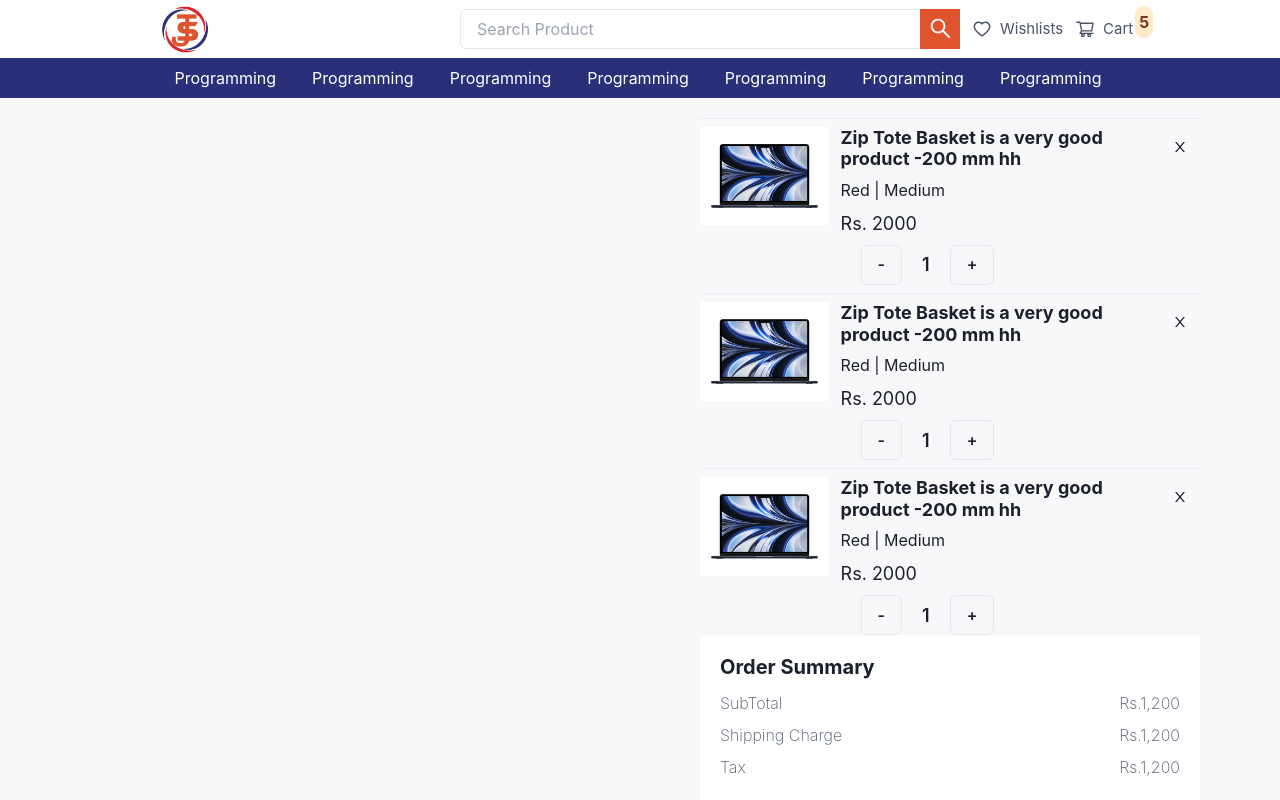
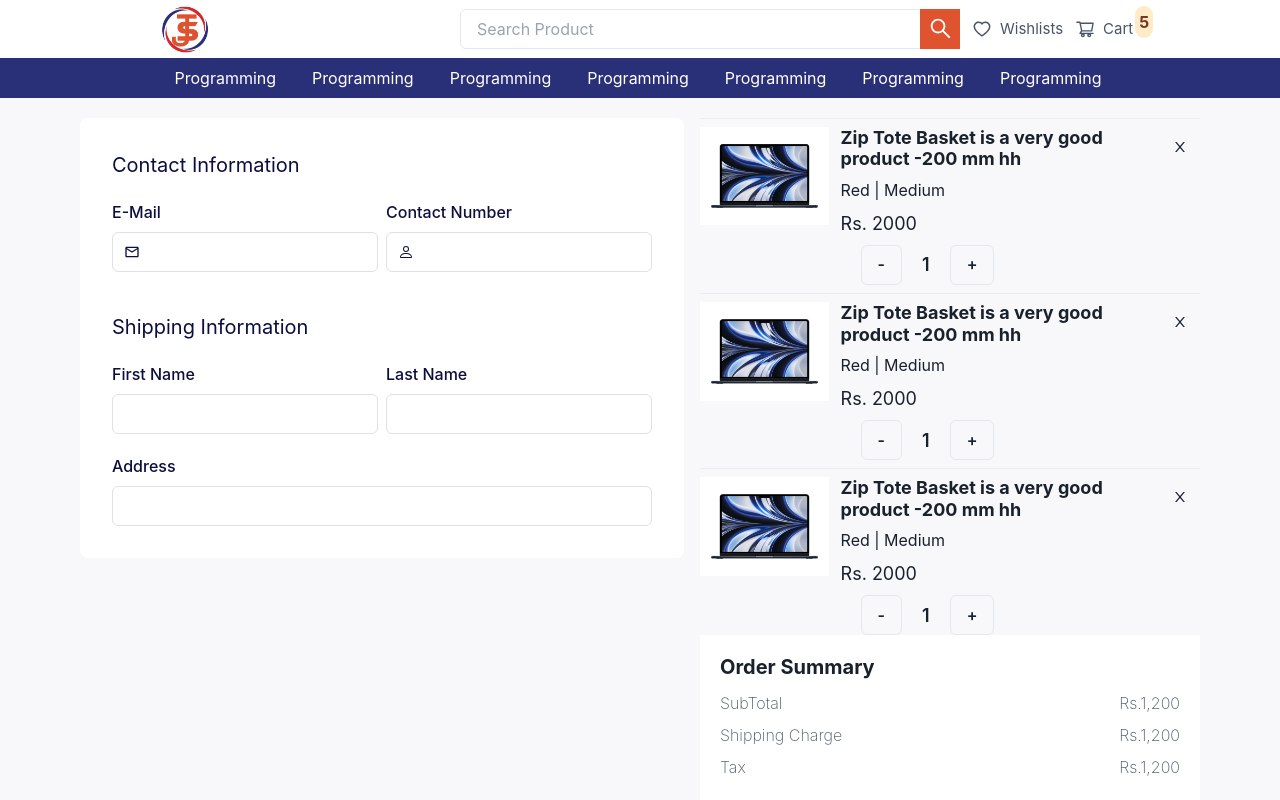
Before and after one commit to PrameshKarki/tinjure-suppliers__frontend, a Next.js app: page /checkout in a window 1280 px wide. Shown: the top 800 px of the page. Built offline with nearby package versions, Linux system fonts and the light colour scheme.

Commit message:
wip: design component

```diff
--- a/package.json
+++ b/package.json
@@ -30,6 +30,7 @@
   "devDependencies": {
     "@graphql-codegen/cli": "3.3.1",
     "@graphql-codegen/client-preset": "3.0.1",
+    "@graphql-typed-document-node/core": "^3.2.0",
     "@types/node": "18.16.2",
     "@types/react": "18.2.0",
     "@types/react-dom": "18.2.1",
--- a/src/__generated__/gql.ts
+++ b/src/__generated__/gql.ts
@@ -1,8 +1,7 @@
 /* eslint-disable */
-import * as types from './graphql';
 import { TypedDocumentNode as DocumentNode } from '@graphql-typed-document-node/core';
 
-const documents = [];
+const documents: any[] = [];
 /**
  * The gql function is used to parse GraphQL queries into a document that can be used by GraphQL clients.
  *
@@ -21,4 +20,4 @@ export function gql(source: string) {
   return (documents as any)[source] ?? {};
 }
 
-export type DocumentType<TDocumentNode extends DocumentNode<any, any>> = TDocumentNode extends DocumentNode<  infer TType,  any>  ? TType  : never;
+export type DocumentType<TDocumentNode extends DocumentNode<any, any>> = TDocumentNode extends DocumentNode<infer TType, any> ? TType : never;
--- a/src/components/common/atoms/CategoryItem.tsx
+++ b/src/components/common/atoms/CategoryItem.tsx
@@ -1,6 +1,6 @@
 import { Box, Text } from "@chakra-ui/react";
 import Image from "next/image";
-import { CategorySchema } from "../../__generated__/graphql";
+import { CategorySchema } from "../../../__generated__/graphql";
 
 interface IProps {
   category?: CategorySchema;
--- a/src/components/common/atoms/ProductCard.tsx
+++ b/src/components/common/atoms/ProductCard.tsx
@@ -1,7 +1,7 @@
 import { Badge, Box, Text } from "@chakra-ui/react";
 import Image from "next/image";
 import Link from "next/link";
-import { ProductSchema } from "../../__generated__/graphql";
+import { ProductSchema } from "../../../__generated__/graphql";
 
 interface IProps {
   product?: ProductSchema;
--- a/src/pages/checkout/index.jsx
+++ b/src/pages/checkout/index.jsx
@@ -1,12 +1,79 @@
-import { Box, Flex, Stack } from "@chakra-ui/react";
+import {
+  Box,
+  Flex,
+  FormControl,
+  FormLabel,
+  Input,
+  InputGroup,
+  InputLeftElement,
+  Stack,
+  Text,
+  VStack
+} from "@chakra-ui/react";
 import React from "react";
+import { BsPerson } from "react-icons/bs";
+import { MdOutlineEmail } from "react-icons/md";
 import CartDetails from "../../components/carts/molecules/CartDetails";
 
 const Checkout = () => {
   return (
     <section className="cart-section px-20 mt-5">
-      <Flex>
-        <Stack width={"70%"}></Stack>
+      <Flex gap={4}>
+        <Stack width={"70%"}>
+          <Box bg="white" borderRadius="lg">
+            <Box m={8} color="#0B0E3F">
+              <VStack spacing={5} alignItems={"flex-start"}>
+                <Text fontSize={20}>Contact Information</Text>
+                <Flex width={"100%"} gap={2}>
+                <FormControl width={"50%"}>
+                  <FormLabel>E-Mail</FormLabel>
+                  <InputGroup borderColor="#E0E1E7">
+                    <InputLeftElement pointerEvents="none">
+                      <MdOutlineEmail color="gray.800" />
+                    </InputLeftElement>
+                    <Input type="text" size="md" />
+                  </InputGroup>
+                </FormControl>
+
+                <FormControl width={"50%"}>
+                  <FormLabel>Contact Number</FormLabel>
+                  <InputGroup borderColor="#E0E1E7">
+                    <InputLeftElement pointerEvents="none">
+                      <BsPerson color="gray.800" />
+                    </InputLeftElement>
+                    <Input type="text" size="md" />
+                  </InputGroup>
+                </FormControl>
+                </Flex>
+              </VStack>
+              <VStack spacing={5} alignItems={"flex-start"} mt={10}>
+                <Text fontSize={20}>Shipping Information</Text>
+                <Flex width={"100%"} gap={2}>
+                <FormControl width={"50%"}>
+                  <FormLabel>First Name</FormLabel>
+                  <InputGroup borderColor="#E0E1E7">
+                    <Input type="text" size="md" />
+                  </InputGroup>
+                </FormControl>
+
+                <FormControl width={"50%"}>
+                  <FormLabel>Last Name</FormLabel>
+                  <InputGroup borderColor="#E0E1E7">
+                    <Input type="text" size="md" />
+                  </InputGroup>
+                </FormControl>
+                </Flex>
+                <FormControl>
+                  <FormLabel>Address</FormLabel>
+                  <InputGroup borderColor="#E0E1E7">
+                    <Input type="text" size="md" />
+                  </InputGroup>
+                </FormControl>
+
+              </VStack>
+            </Box>
+          </Box>
+        </Stack>
         <Box width={"50%"}>
           <CartDetails direction={"column"} />
         </Box>
```
